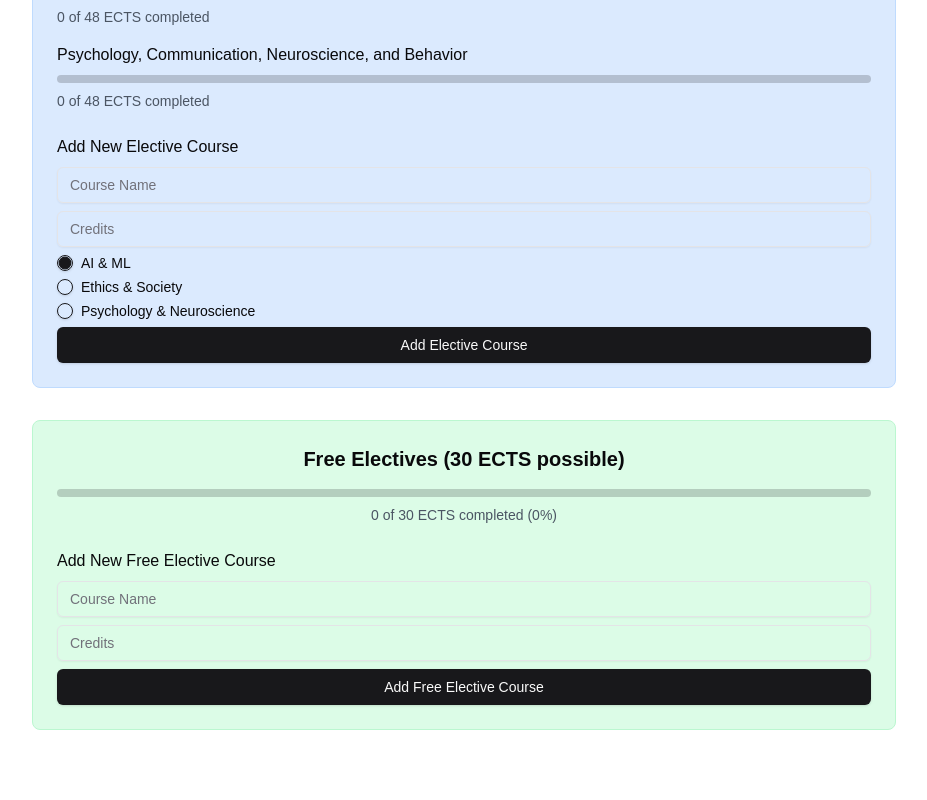
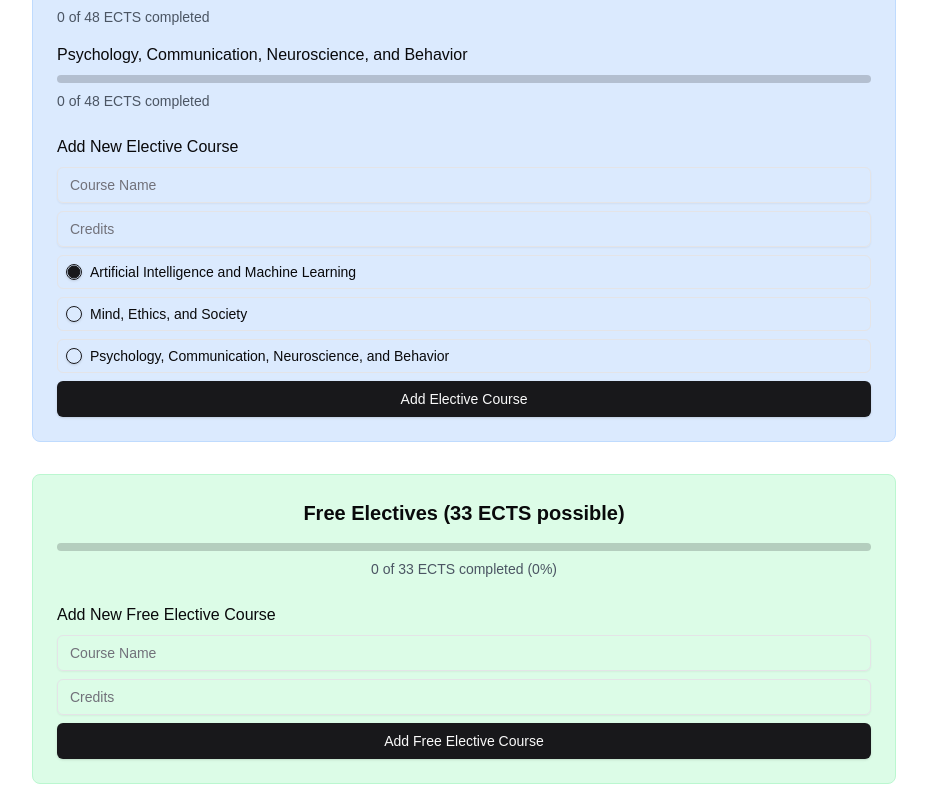
Before and after one commit to saurluca/coxi-credits, a Next.js app: page / in a window 1280 px wide. Shown: the part 1230-2030 px from the top of the page, without its empty margins (176-1103 px from the left). Before the commit the page ends 1976 px from the top, so only its background shows below. Built offline with nearby package versions, Linux system fonts and the light colour scheme.

Commit message:
upgrades people upgrades

```diff
--- a/app/page.tsx
+++ b/app/page.tsx
@@ -8,6 +8,7 @@ import { Input } from "@/components/ui/input"
 import { Button } from "@/components/ui/button"
 import { RadioGroup, RadioGroupItem } from "@/components/ui/radio-group"
 import { Label } from "@/components/ui/label"
+import { Trash2 } from "lucide-react"
 
 interface Course {
   id: string
@@ -154,14 +155,22 @@ export default function CourseTracker() {
   const electiveProgress = (totalElectiveCredits / 60) * 100
 
   const totalFreeElectiveCredits = freeElectiveCourses.reduce((sum, course) => sum + course.credits, 0)
-  const freeElectiveProgress = (totalFreeElectiveCredits / 30) * 100
+  const freeElectiveProgress = (totalFreeElectiveCredits / 33) * 100
 
   const totalCompletedCredits = completedMandatoryCredits + totalElectiveCredits + totalFreeElectiveCredits
-  const totalRequiredCredits = totalMandatoryCredits + 60 + 30 // 60 for mandatory electives and 30 for free electives
+  const totalRequiredCredits = totalMandatoryCredits + 60 + 33 // 60 for mandatory electives and 33 for free electives
   const overallProgress = (totalCompletedCredits / totalRequiredCredits) * 100
 
   const addElectiveCourse = () => {
-    if (newCourse.name && newCourse.credits) {
+    if (!newCourse.name || !newCourse.credits) {
+      if (!newCourse.name) {
+        alert("Please enter a course name")
+      } else if (!newCourse.credits) {
+        alert("Please enter the number of credits")
+      }
+      return
+    }
+
     const newCredits = Number.parseInt(newCourse.credits)
     const areaCredits = calculateAreaProgress(newCourse.area as "ai" | "ethics" | "psychology")
 
@@ -185,10 +194,17 @@ export default function CourseTracker() {
     })
     setNewCourse({ name: "", credits: "", area: "ai" })
   }
+
+  const addFreeElectiveCourse = () => {
+    if (!newFreeElective.name || !newFreeElective.credits) {
+      if (!newFreeElective.name) {
+        alert("Please enter a course name")
+      } else if (!newFreeElective.credits) {
+        alert("Please enter the number of credits")
+      }
+      return
     }
 
-  const addFreeElectiveCourse = () => {
-    if (newFreeElective.name && newFreeElective.credits) {
     setFreeElectiveCourses((prev) => {
       const newFreeElectiveCourses = [
         ...prev,
@@ -202,7 +218,6 @@ export default function CourseTracker() {
       return newFreeElectiveCourses
     })
     setNewFreeElective({ name: "", credits: "" })
-    }
   }
 
   const setGrade = (courseId: string, grade: number) => {
@@ -263,6 +278,29 @@ export default function CourseTracker() {
     return totalCredits > 0
       ? Number((weightedSum / totalCredits).toFixed(2))
       : null
+  }
+
+  const removeElectiveCourse = (courseId: string) => {
+    setElectiveCourses((prev) => {
+      const newElectiveCourses = prev.filter((course) => course.id !== courseId)
+      localStorage.setItem("electiveCourses", JSON.stringify(newElectiveCourses))
+      return newElectiveCourses
+    })
+    // Also remove the grade when removing the course
+    setGrades((prev) => {
+      const newGrades = { ...prev }
+      delete newGrades[courseId]
+      localStorage.setItem("grades", JSON.stringify(newGrades))
+      return newGrades
+    })
+  }
+
+  const removeFreeElectiveCourse = (courseId: string) => {
+    setFreeElectiveCourses((prev) => {
+      const newFreeElectiveCourses = prev.filter((course) => course.id !== courseId)
+      localStorage.setItem("freeElectiveCourses", JSON.stringify(newFreeElectiveCourses))
+      return newFreeElectiveCourses
+    })
   }
 
   return (
@@ -361,8 +399,15 @@ export default function CourseTracker() {
                           placeholder="Grade"
                           value={grades[course.id] || ""}
                           onChange={(e) => setGrade(course.id, parseFloat(e.target.value))}
-                          className="w-24"
+                          className="w-20 font-bold"
                         />
+                        <Button
+                          variant="destructive"
+                          size="sm"
+                          onClick={() => removeElectiveCourse(course.id)}
+                        >
+                          <Trash2 />
+                        </Button>
                       </div>
                     </div>
                   ))}
@@ -388,18 +433,28 @@ export default function CourseTracker() {
             <RadioGroup
               value={newCourse.area}
               onValueChange={(value) => setNewCourse({ ...newCourse, area: value as "ai" | "ethics" | "psychology" })}
+              className="gap-2"
             >
-              <div className="flex items-center space-x-2">
+              <div className="flex items-center space-x-2 rounded-md border p-2 cursor-pointer hover:bg-gray-100"
+                   onClick={() => setNewCourse({ ...newCourse, area: "ai" })}>
                 <RadioGroupItem value="ai" id="ai" />
-                <Label htmlFor="ai">AI & ML</Label>
+                <Label className="flex-grow cursor-pointer">
+                  Artificial Intelligence and Machine Learning
+                </Label>
               </div>
-              <div className="flex items-center space-x-2">
+              <div className="flex items-center space-x-2 rounded-md border p-2 cursor-pointer hover:bg-gray-100"
+                   onClick={() => setNewCourse({ ...newCourse, area: "ethics" })}>
                 <RadioGroupItem value="ethics" id="ethics" />
-                <Label htmlFor="ethics">Ethics & Society</Label>
+                <Label  className="flex-grow cursor-pointer">
+                  Mind, Ethics, and Society
+                </Label>
               </div>
-              <div className="flex items-center space-x-2">
+              <div className="flex items-center space-x-2 rounded-md border p-2 cursor-pointer hover:bg-gray-100"
+                   onClick={() => setNewCourse({ ...newCourse, area: "psychology" })}>
                 <RadioGroupItem value="psychology" id="psychology" />
-                <Label htmlFor="psychology">Psychology & Neuroscience</Label>
+                <Label className="flex-grow cursor-pointer">
+                  Psychology, Communication, Neuroscience, and Behavior
+                </Label>
               </div>
             </RadioGroup>
             <Button onClick={addElectiveCourse}>Add Elective Course</Button>
@@ -408,11 +463,11 @@ export default function CourseTracker() {
       </div>
 
       <div className="bg-green-100 p-6 rounded-lg border border-green-200">
-        <h2 className="text-xl font-semibold text-center mb-4">Free Electives (30 ECTS possible)</h2>
+        <h2 className="text-xl font-semibold text-center mb-4">Free Electives (33 ECTS possible)</h2>
         <div className="space-y-2">
           <Progress value={freeElectiveProgress} className="h-2" />
           <p className="text-sm text-center text-gray-600">
-            {totalFreeElectiveCredits} of 30 ECTS completed ({Math.round(freeElectiveProgress)}%)
+            {totalFreeElectiveCredits} of 33 ECTS completed ({Math.round(freeElectiveProgress)}%)
           </p>
         </div>
 
@@ -420,7 +475,16 @@ export default function CourseTracker() {
           {freeElectiveCourses.map((course) => (
             <div key={course.id} className="flex justify-between items-center bg-white p-2 rounded">
               <span>{course.name}</span>
+              <div className="flex items-center gap-2">
                 <span>{course.credits} ECTS</span>
+                <Button
+                  variant="destructive"
+                  size="sm"
+                  onClick={() => removeFreeElectiveCourse(course.id)}
+                >
+                  Remove
+                </Button>
+              </div>
             </div>
           ))}
         </div>
```
Lines whose indentation alone changed are shown as unchanged.
